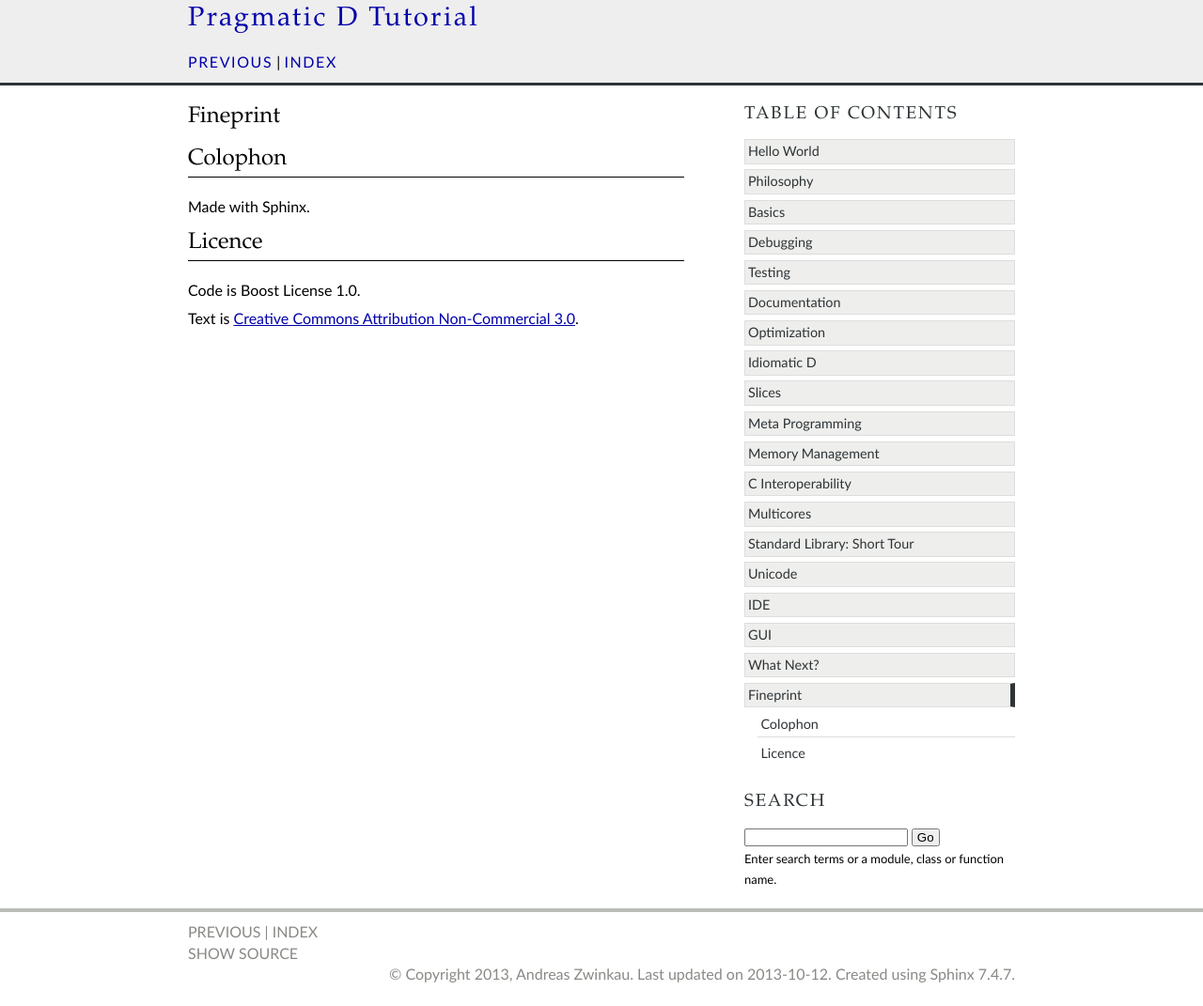
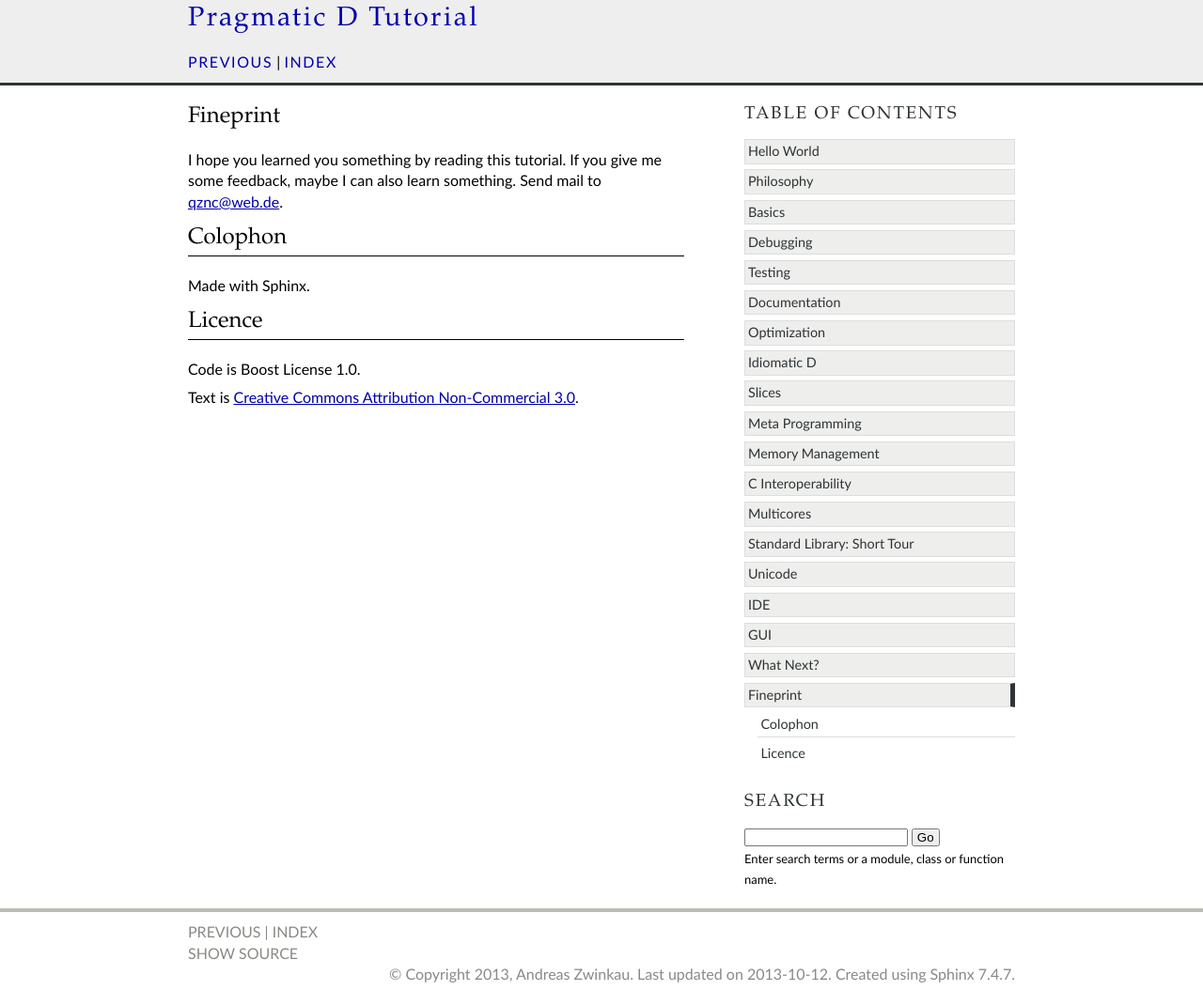
Before and after one commit to qznc/d-tut, a Sphinx documentation site: the page built from source/fineprint.rst, in a window 1280 px wide. Shown: the whole page at 94% size. Built offline with Sphinx 7.4.7, drawn with Linux system fonts in a browser that asks for light colours.

Commit message:
Provide an email address in fineprint

```diff
--- a/source/fineprint.rst
+++ b/source/fineprint.rst
@@ -1,5 +1,9 @@
 Fineprint
 =========
+
+I hope you learned you something by reading this tutorial.
+If you give me some feedback, maybe I can also learn something.
+Send mail to `qznc@web.de <mailto:qznc@web.de>`_.
 
 Colophon
 --------
```
